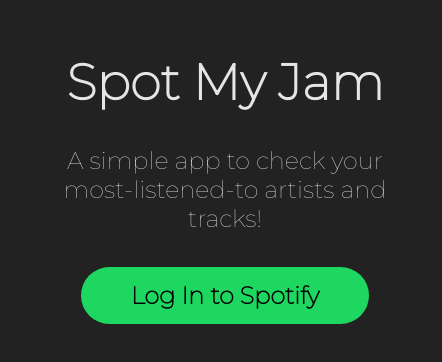
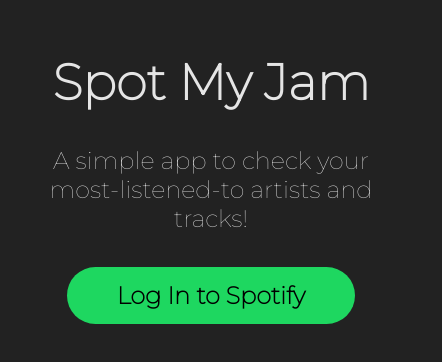
Before and after one commit to minkmax/spot-my-jam, a React (Create React App) app: page / in a window 390 px wide. Shown: the top 362 px of the page, 442 px wide, since content can reach past the window. Built offline with nearby package versions, Linux system fonts and the light colour scheme; no server answers.

Commit message:
tweaked css to potentially fix issue with mobile empty spaces

```diff
--- a/src/css/App.module.css
+++ b/src/css/App.module.css
@@ -1,10 +1,17 @@
 .container {
   width: 100%;
-    max-width: 78.75rem;
-    margin-right: auto;
-    margin-left: auto;
+  max-width: 78.75rem;
+  margin-right: auto;
+  margin-left: auto;
+  padding-right: 1rem;
+  padding-left: 1rem;
+}
+
+@media (min-width: 768px) {
+  .container {
     padding-right: 1.875rem;
     padding-left: 1.875rem;
+  }
 }
 
 .introduction {
```
